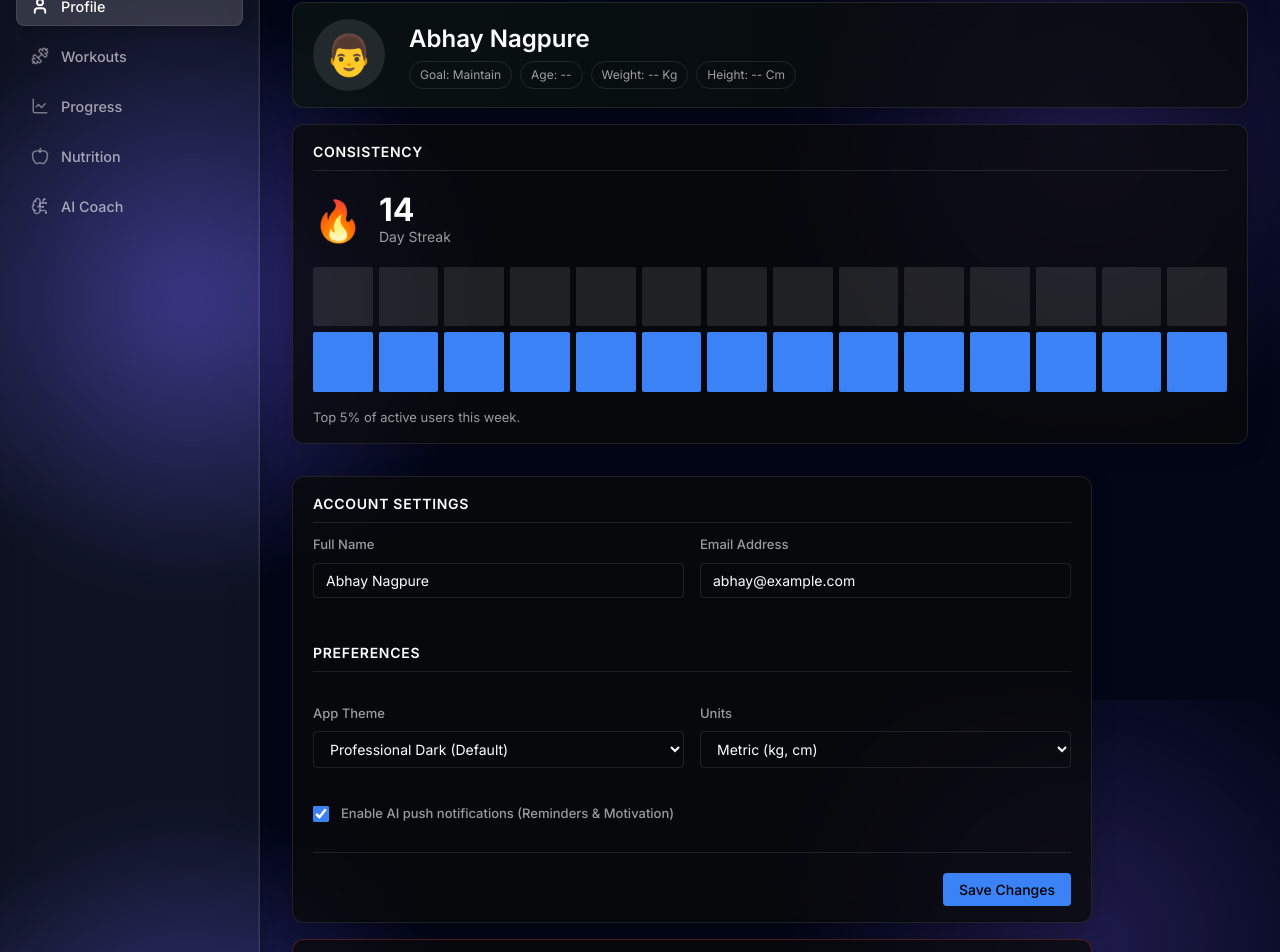
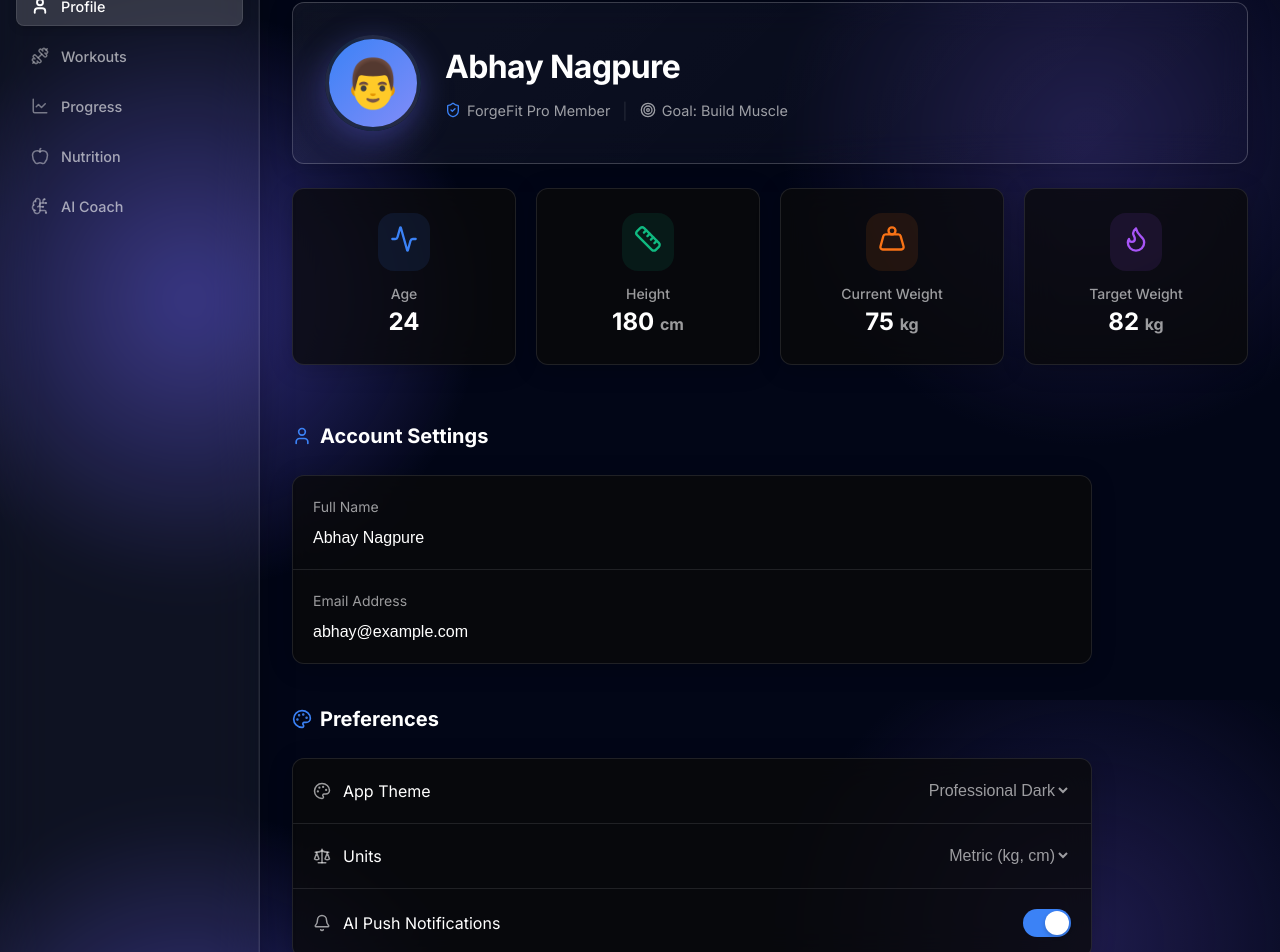
Before and after one commit to AbhayNagpure/ForgeFit-AI, a React (Vite) app in the folder frontend/: page / in a window 1280 px wide. Shown: the part 100-1052 px from the top of the page. Built offline with nearby package versions, Linux system fonts and the light colour scheme.

Commit message:
update profile ui

```diff
--- a/frontend/src/features/profile/Profile.tsx
+++ b/frontend/src/features/profile/Profile.tsx
@@ -1,52 +1,76 @@
 import { useAppContext } from '../../context/AppContext';
 import { Settings } from '../settings/Settings';
+import { Target, Activity, Flame, Ruler, Weight, ShieldCheck } from 'lucide-react';
 
 export function Profile() {
   const { userProfile } = useAppContext();
-  const mockStreak = 14;
 
   return (
-    <div className="dashboard-layout">
-      {/* Top Banner: User Info */}
-      <div className="card profile-banner">
-        <div className="profile-banner-content">
-          <div className="profile-avatar-large">
-            {userProfile?.gender === 'female' ? '👩' : '👨'}
-          </div>
-          <div className="profile-details">
-            <h2 style={{ fontSize: '1.5rem', margin: '0 0 4px', fontWeight: 600 }}>Abhay Nagpure</h2>
-            <div className="profile-badges">
-              <span className="badge">Goal: {userProfile?.goal || 'Maintain'}</span>
-              <span className="badge">Age: {userProfile?.age || '--'}</span>
-              <span className="badge">Weight: {userProfile?.weight || '--'} kg</span>
-              <span className="badge">Height: {userProfile?.height || '--'} cm</span>
-            </div>
+    <div className="dashboard-layout" style={{ gap: '24px' }}>
+
+      {/* Top Banner: Glass ID Card */}
+      <div className="card" style={{ display: 'flex', alignItems: 'center', gap: '24px', padding: '32px', background: 'linear-gradient(135deg, rgba(255,255,255,0.05) 0%, rgba(255,255,255,0.01) 100%)', border: '1px solid var(--border-glass-light)' }}>
+        <div style={{
+          width: '96px', height: '96px', borderRadius: '50%', background: 'linear-gradient(135deg, var(--accent), #818cf8)',
+          display: 'flex', alignItems: 'center', justifyContent: 'center', fontSize: '3rem', boxShadow: '0 8px 32px rgba(99, 102, 241, 0.4)',
+          border: '4px solid var(--bg-surface)'
+        }}>
+          {userProfile?.gender === 'female' ? '👩' : '👨'}
+        </div>
+        <div style={{ flex: 1 }}>
+          <h2 style={{ fontSize: '2rem', margin: '0 0 8px 0', fontWeight: 700, letterSpacing: '-0.02em' }}>Abhay Nagpure</h2>
+          <div style={{ display: 'flex', alignItems: 'center', gap: '12px', flexWrap: 'wrap' }}>
+            <span style={{ display: 'flex', alignItems: 'center', gap: '6px', color: 'var(--text-secondary)', fontSize: '0.9rem' }}>
+              <ShieldCheck size={16} color="var(--accent)" /> ForgeFit Pro Member
+            </span>
+            <span style={{ color: 'var(--border-glass)' }}>|</span>
+            <span style={{ display: 'flex', alignItems: 'center', gap: '6px', color: 'var(--text-secondary)', fontSize: '0.9rem' }}>
+              <Target size={16} /> Goal: {userProfile?.goal || 'Build Muscle'}
+            </span>
           </div>
         </div>
       </div>
 
-      <div className="dashboard-columns" style={{ gridTemplateColumns: '1fr' }}>
-        {/* Consistency Streak */}
-        <div className="card" style={{ display: 'flex', flexDirection: 'column' }}>
-          <h2 className="section-title">Consistency</h2>
-          <div style={{ display: 'flex', alignItems: 'center', gap: '16px', margin: '8px 0 16px' }}>
-            <div style={{ fontSize: '2.5rem' }}>🔥</div>
-            <div>
-              <div style={{ fontSize: '2rem', fontWeight: 700, lineHeight: 1 }}>{mockStreak}</div>
-              <div style={{ color: 'var(--text-secondary)', fontSize: '0.875rem' }}>Day Streak</div>
-            </div>
+      {/* Body Metrics Grid */}
+      <div style={{ display: 'grid', gridTemplateColumns: 'repeat(auto-fit, minmax(200px, 1fr))', gap: '20px' }}>
+        <div className="card" style={{ display: 'flex', flexDirection: 'column', gap: '12px', alignItems: 'center', textAlign: 'center', padding: '24px' }}>
+          <div style={{ padding: '12px', borderRadius: '16px', background: 'rgba(59, 130, 246, 0.1)', color: '#3b82f6' }}>
+            <Activity size={28} />
           </div>
+          <div>
+            <div style={{ fontSize: '0.875rem', color: 'var(--text-secondary)', fontWeight: 500 }}>Age</div>
+            <div style={{ fontSize: '1.5rem', fontWeight: 700 }}>{userProfile?.age || 24}</div>
+          </div>
+        </div>
 
-          <div className="activity-grid" style={{ gridTemplateColumns: 'repeat(14, 1fr)' }}>
-            {Array.from({ length: 28 }).map((_, i) => (
-              <div
-                key={i}
-                className={`activity-dot ${i >= 28 - mockStreak ? 'active' : ''}`}
-                title={`Day ${i + 1}`}
-              />
-            ))}
+        <div className="card" style={{ display: 'flex', flexDirection: 'column', gap: '12px', alignItems: 'center', textAlign: 'center', padding: '24px' }}>
+          <div style={{ padding: '12px', borderRadius: '16px', background: 'rgba(16, 185, 129, 0.1)', color: '#10b981' }}>
+            <Ruler size={28} />
           </div>
-          <p className="page-subtitle" style={{ marginTop: '16px' }}>Top 5% of active users this week.</p>
+          <div>
+            <div style={{ fontSize: '0.875rem', color: 'var(--text-secondary)', fontWeight: 500 }}>Height</div>
+            <div style={{ fontSize: '1.5rem', fontWeight: 700 }}>{userProfile?.height || 180} <span style={{ fontSize: '1rem', color: 'var(--text-secondary)' }}>cm</span></div>
+          </div>
+        </div>
+
+        <div className="card" style={{ display: 'flex', flexDirection: 'column', gap: '12px', alignItems: 'center', textAlign: 'center', padding: '24px' }}>
+          <div style={{ padding: '12px', borderRadius: '16px', background: 'rgba(249, 115, 22, 0.1)', color: '#f97316' }}>
+            <Weight size={28} />
+          </div>
+          <div>
+            <div style={{ fontSize: '0.875rem', color: 'var(--text-secondary)', fontWeight: 500 }}>Current Weight</div>
+            <div style={{ fontSize: '1.5rem', fontWeight: 700 }}>{userProfile?.weight || 75} <span style={{ fontSize: '1rem', color: 'var(--text-secondary)' }}>kg</span></div>
+          </div>
+        </div>
+
+        <div className="card" style={{ display: 'flex', flexDirection: 'column', gap: '12px', alignItems: 'center', textAlign: 'center', padding: '24px' }}>
+          <div style={{ padding: '12px', borderRadius: '16px', background: 'rgba(168, 85, 247, 0.1)', color: '#a855f7' }}>
+            <Flame size={28} />
+          </div>
+          <div>
+            <div style={{ fontSize: '0.875rem', color: 'var(--text-secondary)', fontWeight: 500 }}>Target Weight</div>
+            <div style={{ fontSize: '1.5rem', fontWeight: 700 }}>82 <span style={{ fontSize: '1rem', color: 'var(--text-secondary)' }}>kg</span></div>
+          </div>
         </div>
       </div>
 
--- a/frontend/src/features/settings/Settings.tsx
+++ b/frontend/src/features/settings/Settings.tsx
@@ -1,75 +1,121 @@
 import { useState } from 'react';
+import { User, Bell, Palette, Scale, AlertTriangle } from 'lucide-react';
 
 export function Settings() {
   const [theme, setTheme] = useState('dark');
   const [notifications, setNotifications] = useState(true);
 
   return (
-    <div className="dashboard-layout" style={{ maxWidth: '800px' }}>
-      <div className="card">
-        <h2 className="section-title">Account Settings</h2>
+    <div style={{ display: 'flex', flexDirection: 'column', gap: '24px', maxWidth: '800px' }}>
+      <h2 style={{ fontSize: '1.25rem', fontWeight: 700, margin: '16px 0 0 0', display: 'flex', alignItems: 'center', gap: '8px' }}>
+        <User size={20} color="var(--accent)" /> Account Settings
+      </h2>
 
-        <form className="workout-form" onSubmit={(e) => e.preventDefault()}>
-          <div className="form-row">
-            <div className="form-group">
-              <label>Full Name</label>
-              <input type="text" defaultValue="Abhay Nagpure" className="form-control" />
+      {/* Account Info Group */}
+      <div className="card" style={{ padding: '0', overflow: 'hidden' }}>
+        <div style={{ padding: '20px', borderBottom: '1px solid var(--border-glass)' }}>
+          <label style={{ display: 'block', fontSize: '0.875rem', color: 'var(--text-secondary)', marginBottom: '8px' }}>Full Name</label>
+          <input
+            type="text"
+            defaultValue="Abhay Nagpure"
+            style={{ width: '100%', background: 'transparent', border: 'none', color: 'var(--text-primary)', fontSize: '1rem', outline: 'none' }}
+          />
         </div>
-            <div className="form-group">
-              <label>Email Address</label>
-              <input type="email" defaultValue="abhay@example.com" className="form-control" />
+        <div style={{ padding: '20px' }}>
+          <label style={{ display: 'block', fontSize: '0.875rem', color: 'var(--text-secondary)', marginBottom: '8px' }}>Email Address</label>
+          <input
+            type="email"
+            defaultValue="abhay@example.com"
+            style={{ width: '100%', background: 'transparent', border: 'none', color: 'var(--text-primary)', fontSize: '1rem', outline: 'none' }}
+          />
         </div>
       </div>
 
-          <h2 className="section-title" style={{ marginTop: '24px' }}>Preferences</h2>
+      <h2 style={{ fontSize: '1.25rem', fontWeight: 700, margin: '16px 0 0 0', display: 'flex', alignItems: 'center', gap: '8px' }}>
+        <Palette size={20} color="var(--accent)" /> Preferences
+      </h2>
 
-          <div className="form-row">
-            <div className="form-group">
-              <label>App Theme</label>
+      {/* Preferences Group */}
+      <div className="card" style={{ padding: '0', overflow: 'hidden' }}>
+        {/* Theme Select */}
+        <div style={{ padding: '20px', borderBottom: '1px solid var(--border-glass)', display: 'flex', justifyContent: 'space-between', alignItems: 'center' }}>
+          <div style={{ display: 'flex', alignItems: 'center', gap: '12px' }}>
+            <Palette size={18} color="var(--text-secondary)" />
+            <span style={{ fontSize: '1rem' }}>App Theme</span>
+          </div>
           <select
-                className="form-control"
             value={theme}
             onChange={(e) => setTheme(e.target.value)}
+            style={{ background: 'transparent', border: 'none', color: 'var(--text-secondary)', fontSize: '1rem', outline: 'none', textAlign: 'right', cursor: 'pointer' }}
           >
-                <option value="dark">Professional Dark (Default)</option>
+            <option value="dark">Professional Dark</option>
             <option value="light">High Contrast Light</option>
             <option value="system">System Default</option>
           </select>
         </div>
 
-            <div className="form-group">
-              <label>Units</label>
-              <select className="form-control" defaultValue="metric">
+        {/* Units Select */}
+        <div style={{ padding: '20px', borderBottom: '1px solid var(--border-glass)', display: 'flex', justifyContent: 'space-between', alignItems: 'center' }}>
+          <div style={{ display: 'flex', alignItems: 'center', gap: '12px' }}>
+            <Scale size={18} color="var(--text-secondary)" />
+            <span style={{ fontSize: '1rem' }}>Units</span>
+          </div>
+          <select
+            defaultValue="metric"
+            style={{ background: 'transparent', border: 'none', color: 'var(--text-secondary)', fontSize: '1rem', outline: 'none', textAlign: 'right', cursor: 'pointer' }}
+          >
             <option value="metric">Metric (kg, cm)</option>
             <option value="imperial">Imperial (lbs, in)</option>
           </select>
         </div>
+
+        {/* Notifications Toggle */}
+        <div style={{ padding: '20px', display: 'flex', justifyContent: 'space-between', alignItems: 'center' }}>
+          <div style={{ display: 'flex', alignItems: 'center', gap: '12px' }}>
+            <Bell size={18} color="var(--text-secondary)" />
+            <span style={{ fontSize: '1rem' }}>AI Push Notifications</span>
+          </div>
+          <label style={{ display: 'flex', alignItems: 'center', cursor: 'pointer' }}>
+            <div style={{ position: 'relative' }}>
+              <input
+                type="checkbox"
+                checked={notifications}
+                onChange={(e) => setNotifications(e.target.checked)}
+                style={{ opacity: 0, width: 0, height: 0, position: 'absolute' }}
+              />
+              <div style={{
+                width: '48px', height: '28px', backgroundColor: notifications ? 'var(--accent)' : 'rgba(255,255,255,0.1)',
+                borderRadius: '999px', transition: 'background-color 0.3s', position: 'relative'
+              }}>
+                <div style={{
+                  position: 'absolute', top: '2px', left: notifications ? '22px' : '2px', width: '24px', height: '24px',
+                  backgroundColor: '#fff', borderRadius: '50%', transition: 'left 0.3s ease', boxShadow: '0 2px 4px rgba(0,0,0,0.2)'
+                }} />
+              </div>
+            </div>
+          </label>
+        </div>
       </div>
 
-          <div className="form-group" style={{ flexDirection: 'row', alignItems: 'center', gap: '12px', marginTop: '16px' }}>
-            <input
-              type="checkbox"
-              id="notif"
-              checked={notifications}
-              onChange={(e) => setNotifications(e.target.checked)}
-              style={{ width: '16px', height: '16px', accentColor: 'var(--accent)' }}
-            />
-            <label htmlFor="notif" style={{ margin: 0, cursor: 'pointer' }}>Enable AI push notifications (Reminders & Motivation)</label>
+      <div style={{ display: 'flex', justifyContent: 'flex-end', marginTop: '8px' }}>
+        <button className="btn" style={{ background: 'var(--accent)', color: '#fff', padding: '12px 32px', borderRadius: '999px', fontWeight: 600, border: 'none', boxShadow: '0 4px 12px rgba(99, 102, 241, 0.4)' }}>
+          Save Changes
+        </button>
       </div>
 
-          <div className="form-actions">
-            <button type="submit" className="btn btn-primary">Save Changes</button>
-          </div>
-        </form>
-      </div>
-
-      <div className="card" style={{ borderColor: 'rgba(239, 68, 68, 0.3)' }}>
-        <h2 className="section-title" style={{ color: '#ef4444', borderBottomColor: 'rgba(239, 68, 68, 0.3)' }}>Danger Zone</h2>
-        <p style={{ fontSize: '0.8125rem', color: 'var(--text-secondary)', marginBottom: '16px' }}>
-          Once you delete your account, there is no going back. Please be certain.
+      {/* Danger Zone */}
+      <div className="card" style={{ marginTop: '32px', border: '1px solid rgba(239, 68, 68, 0.3)', background: 'rgba(239, 68, 68, 0.02)' }}>
+        <h2 style={{ fontSize: '1.25rem', fontWeight: 700, margin: '0 0 16px 0', color: '#ef4444', display: 'flex', alignItems: 'center', gap: '8px' }}>
+          <AlertTriangle size={20} /> Danger Zone
+        </h2>
+        <p style={{ fontSize: '0.875rem', color: 'var(--text-secondary)', marginBottom: '24px', lineHeight: 1.5 }}>
+          Once you delete your account, there is no going back. All your workout logs, PRs, and AI insights will be permanently erased. Please be certain.
         </p>
-        <button type="button" className="btn" style={{ backgroundColor: 'transparent', border: '1px solid #ef4444', color: '#ef4444' }}>
-          Delete Account
+        <button style={{
+          background: 'rgba(239, 68, 68, 0.1)', color: '#ef4444', border: '1px solid rgba(239, 68, 68, 0.4)',
+          padding: '12px 24px', borderRadius: '12px', fontWeight: 600, cursor: 'pointer', transition: 'all 0.2s', width: '100%'
+        }}>
+          Delete Account Permanently
         </button>
       </div>
     </div>
```
Lines whose indentation alone changed are shown as unchanged.
